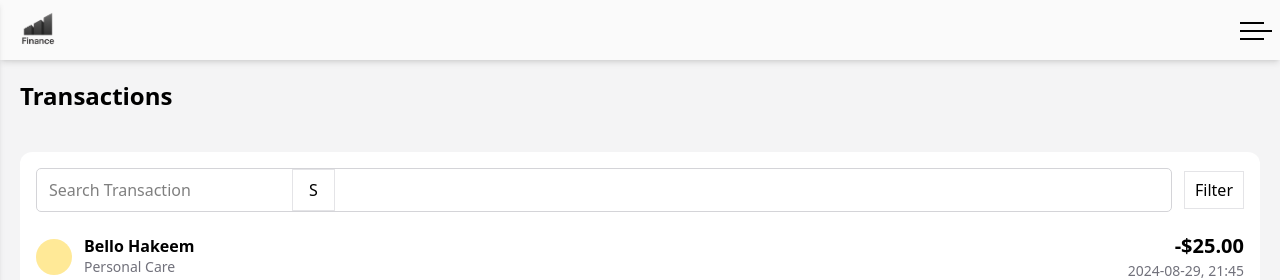
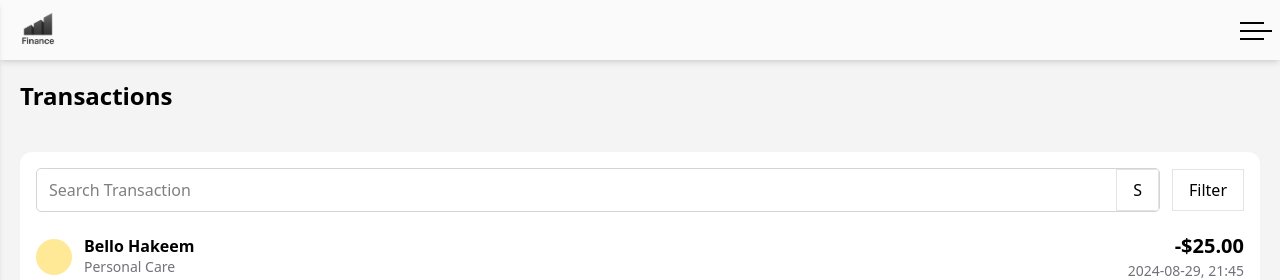
Before and after one commit to Cleve-keem/finance-app, a React (Vite) app: page /transactions in a window 1280 px wide. Shown: the top 280 px of the page. Built offline with nearby package versions, Linux system fonts and the light colour scheme.

Commit message:
restructured the search layout

```diff
--- a/src/pages/Transactions.jsx
+++ b/src/pages/Transactions.jsx
@@ -122,13 +122,15 @@ export default function Transactions() {
               <input
                 type="text"
                 placeholder="Search Transaction"
-                className="py-2 px-3 outline-none"
+                className="py-2 px-3 outline-none flex-1"
               />
-              <button className="min-w-10 button border border-zinc-200">S</button>
+              <button className="min-w-10 button border border-zinc-200">
+                S
+              </button>
             </div>
-            <button className="border border-zinc-200 px-2.5 py-1.5">
-              Filter
-            </button>
+            <div>
+              <button className="border border-zinc-200 button">Filter</button>
+            </div>
           </div>
           <ul className="divide-y divide-zinc-100">
             {transactions.map((trans) => (
```
